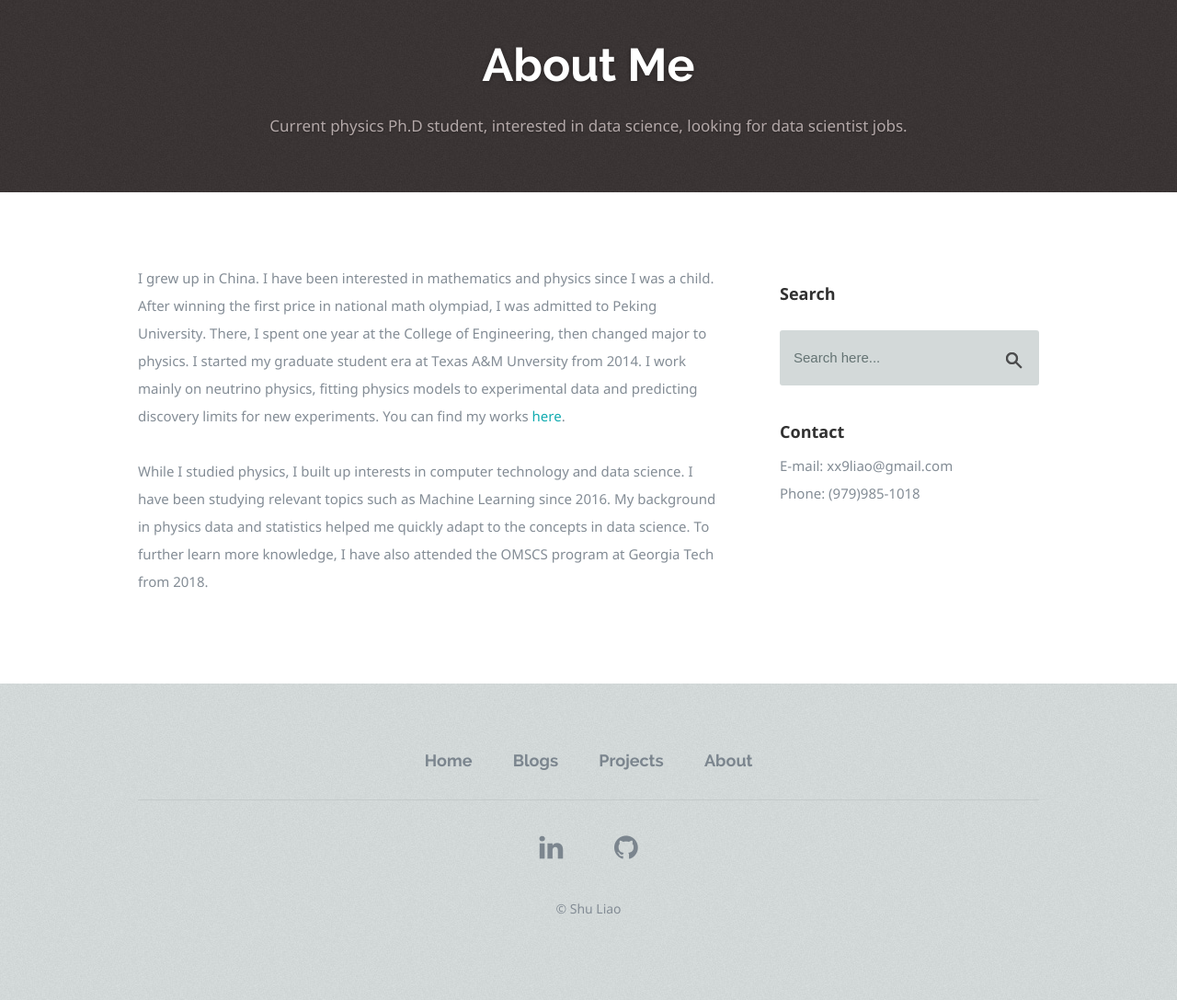
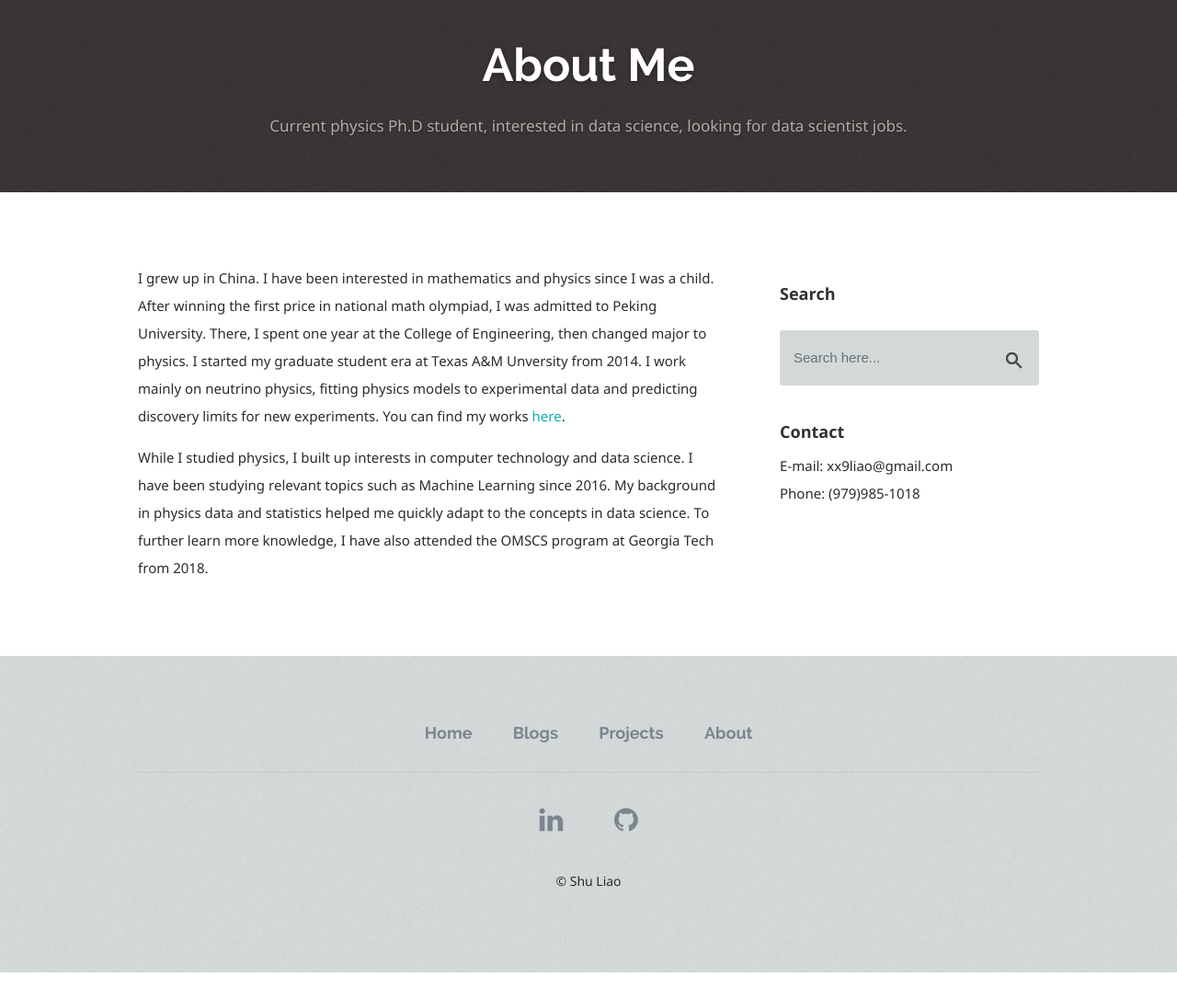
Before and after one commit to Ikaroshu/myblog, a Django app: page /about in a window 1280 px wide. Shown: the part 97-1184 px from the top of the page at 92% size. After the commit the page ends 1154 px from the top, so only its background shows below. Run offline with Django 3.2, Linux system fonts and the light colour scheme; parts of the project's set-up code (start-up, migrations or seed data) failed here and were passed over; some libraries are stand-ins or nearby versions.

Commit message:
darker font

```diff
--- a/blog/static/blog/css/default.css
+++ b/blog/static/blog/css/default.css
@@ -142,7 +142,7 @@ body {
    font-family: notosans-regular, sans-serif;
    font-size: 15px;
    line-height: 30px;
-	color: #838C95;
+	color: #2a2b2c;
 
    -webkit-font-smoothing: antialiased; /* Fix for webkit rendering */
 	-webkit-text-size-adjust: 100%;
@@ -165,7 +165,7 @@ h5 { font-size: 18px; line-height: 30px; }
 h6 { font-size: 14px; line-height: 30px; }
 .subheader { }
 
-p { margin: 0 0 30px 0; }
+p { margin: 0 0 15px 0; }
 p img { margin: 0; }
 p.lead {
    font: 20px/36px raleway-regular, sans-serif;
```
